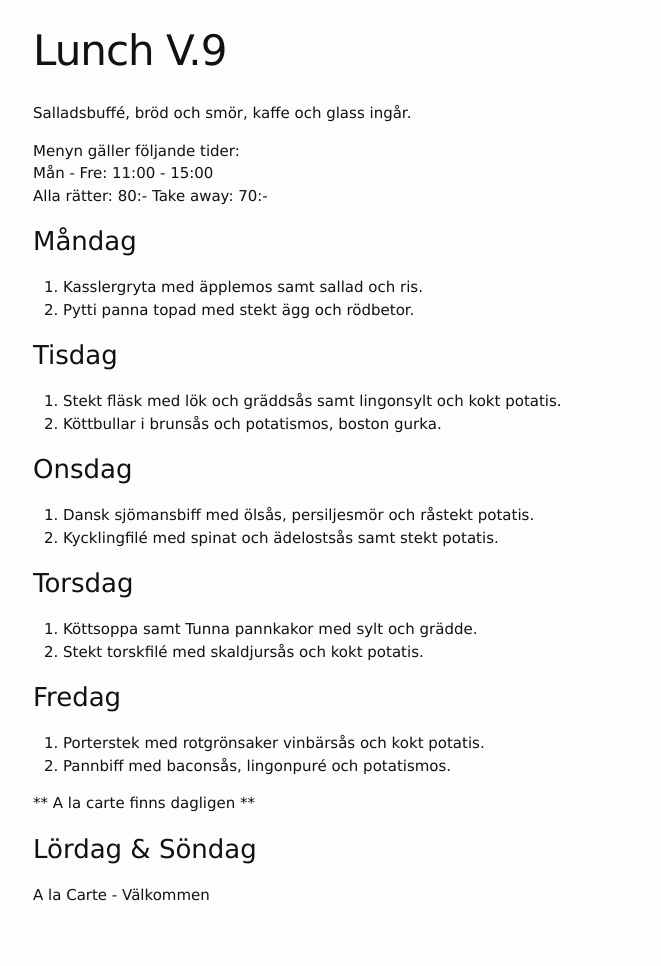
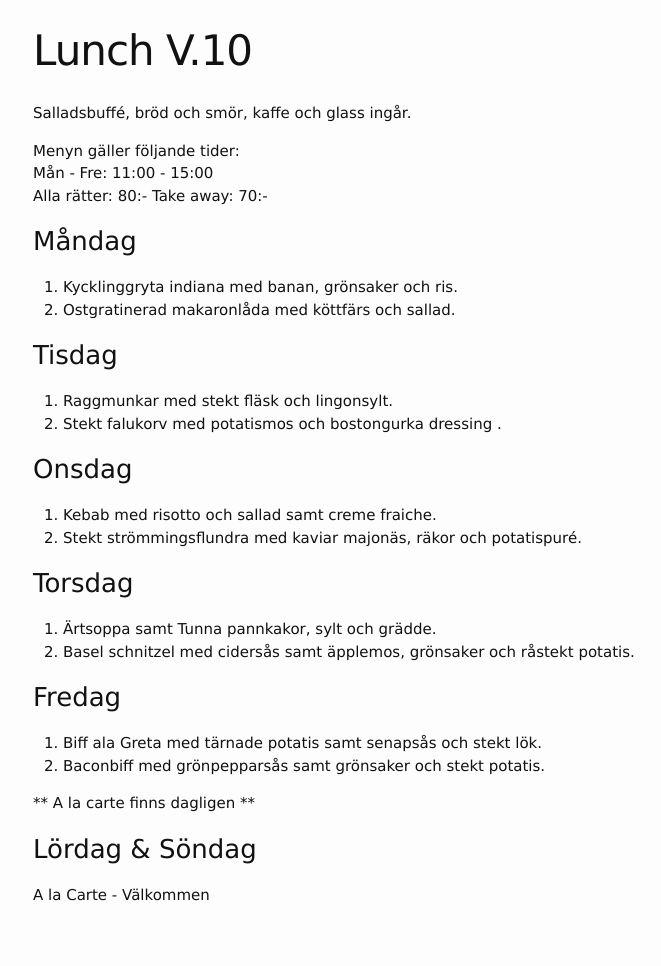
Before and after one commit to FarInn62/farinn62.github.io, a Jekyll site: the page built from lunch.md, in a window 1280 px wide. Shown: the whole page, without its empty margins (237-898 px from the left). Built offline with Jekyll 4.4.1, drawn with Linux system fonts in a browser that asks for light colours.

Commit message:
Update lunch.md

```diff
--- a/lunch.md
+++ b/lunch.md
@@ -1,6 +1,6 @@
 ---
 layout: foodmenu
-title: Lunch V.9
+title: Lunch V.10
 permalink: /lunch/
 published: true
 ---
@@ -12,29 +12,29 @@ Alla rätter: 80:- Take away: 70:-
 
 ### Måndag
 
-1. Kasslergryta med äpplemos samt sallad och ris.
-2. Pytti panna topad med stekt ägg och rödbetor.
+1. Kycklinggryta indiana med banan, grönsaker och ris.
+2. Ostgratinerad makaronlåda med köttfärs och sallad.
 
 ### Tisdag
 
-1. Stekt fläsk med lök och gräddsås samt lingonsylt och kokt potatis.
-2. Köttbullar i brunsås och potatismos, boston gurka.
+1. Raggmunkar med stekt fläsk och lingonsylt.
+2. Stekt falukorv med potatismos och bostongurka dressing .
 
 
 ### Onsdag
 
-1. Dansk sjömansbiff med ölsås, persiljesmör och råstekt potatis.
-2. Kycklingfilé med spinat och ädelostsås samt stekt potatis.
+1. Kebab med risotto och sallad samt creme fraiche.
+2. Stekt strömmingsflundra med kaviar majonäs, räkor och potatispuré.
 
 ### Torsdag
 
-1. Köttsoppa samt Tunna pannkakor med sylt och grädde.
-2. Stekt torskfilé med skaldjursås och kokt potatis.
+1. Ärtsoppa samt Tunna pannkakor, sylt och grädde.
+2. Basel schnitzel med cidersås samt äpplemos, grönsaker och råstekt potatis.
 
 ### Fredag
 
-1. Porterstek med rotgrönsaker vinbärsås och kokt potatis.
-2. Pannbiff med baconsås, lingonpuré och potatismos.
+1. Biff ala Greta med tärnade potatis samt senapsås och stekt lök.
+2. Baconbiff med grönpepparsås samt grönsaker och stekt potatis.
 
 ** A la carte finns dagligen **
 
```
